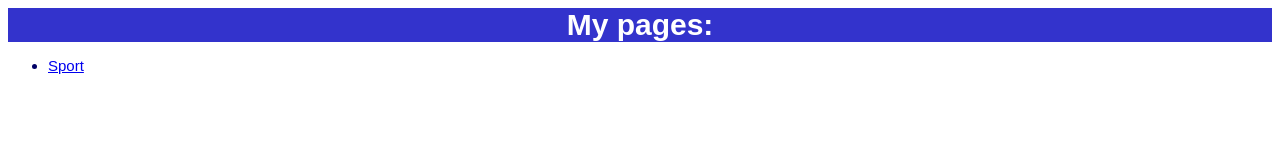
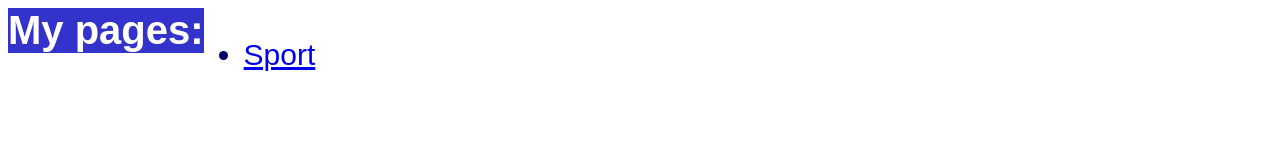
Before and after one commit to Boberek/Boberek.github.io, a plain HTML site: page index.html in a window 1280 px wide. Drawn offline with Linux system fonts and the light colour scheme.

Commit message:
Update index.html

```diff
--- a/index.html
+++ b/index.html
@@ -14,16 +14,18 @@
 					header {
 						background-color: #3333cc;
 						color: white;
-						width 100%;
-						padding 25px;
+						float: left;
+						width 70%;
+						padding 30px;
 						text-align: center;
-						font-size:30px;
+						font-size:40px;
 						}
 
 					ul, li	{
 						color: #000066;
+						float: left;
 						width: 40%;
-						font-size: 15px;
+						font-size: 30px;
 						}
 
 				</style>
```
